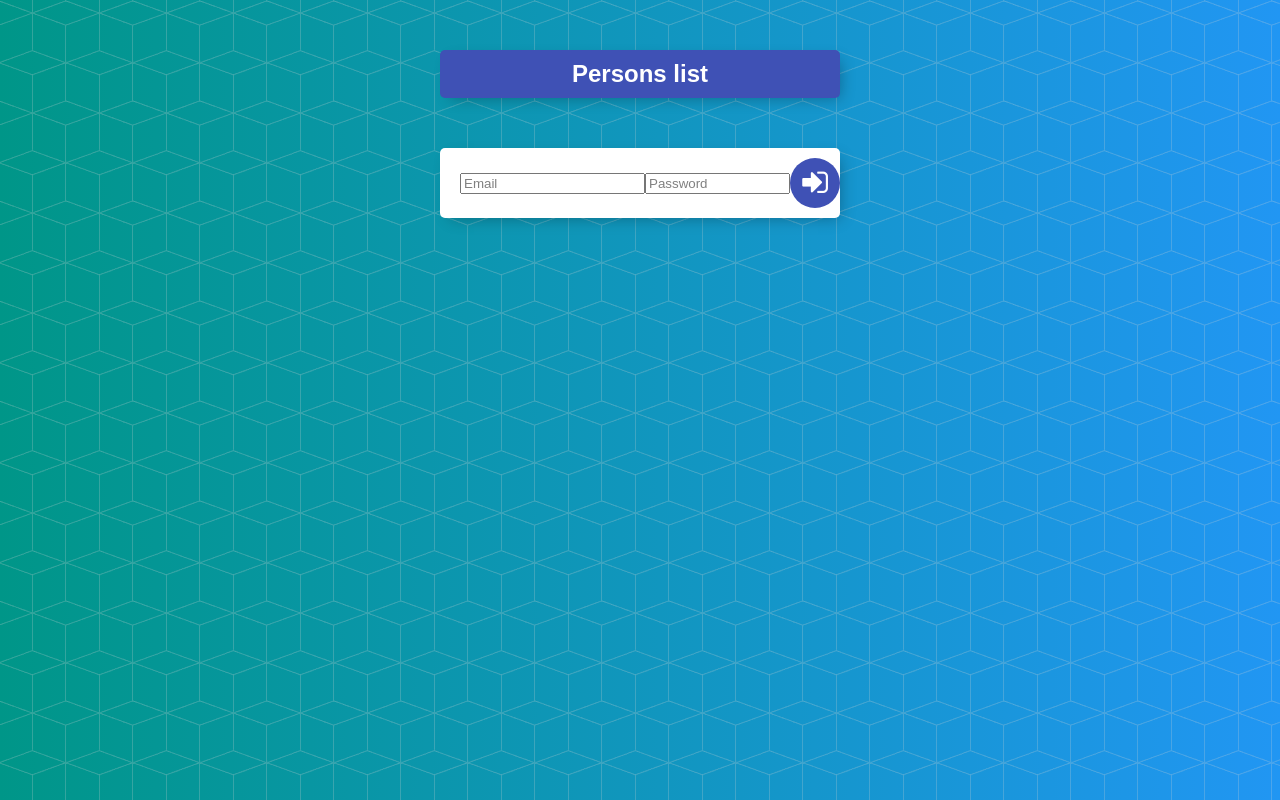
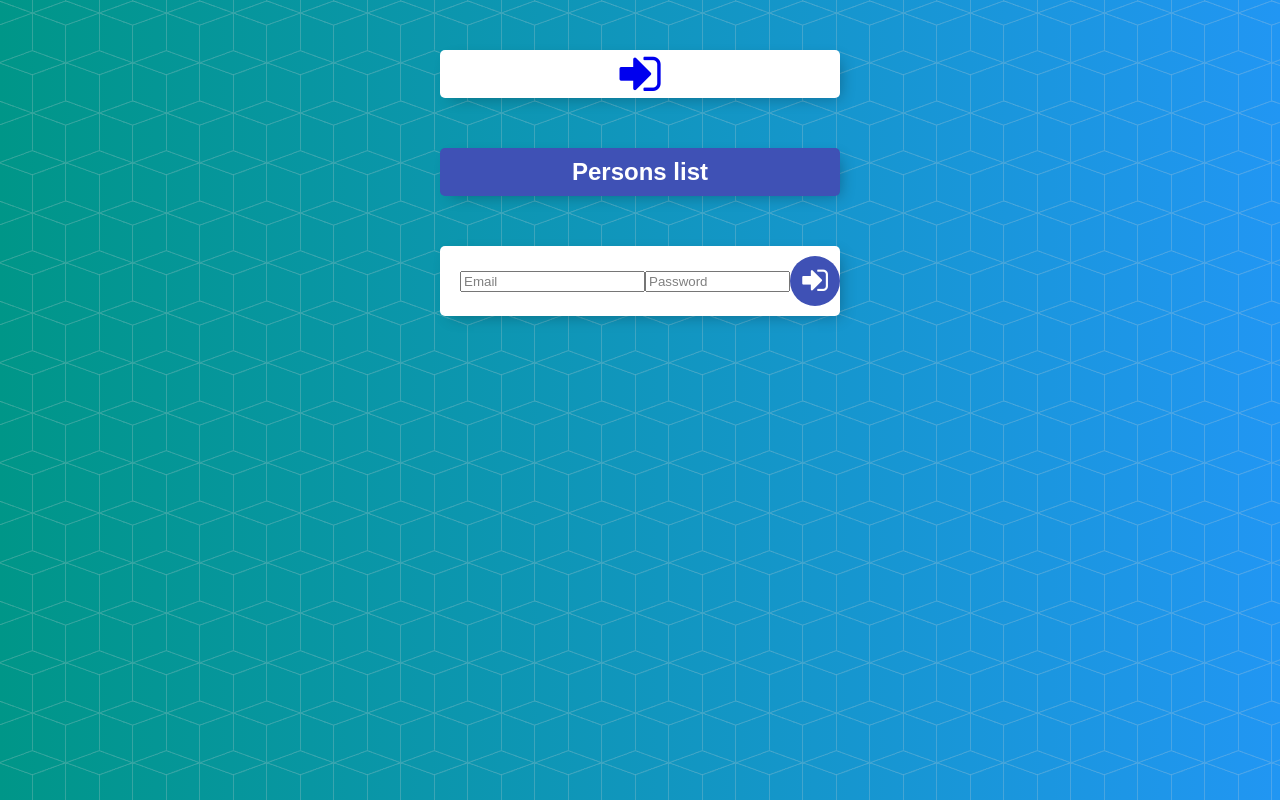
Before and after one commit to jfbarahonag/persons-list, an Angular app: page /login in a window 1280 px wide. Shown: the top 800 px of the page. Built offline with nearby package versions, Linux system fonts and the light colour scheme.

Commit message:
logout functionality was added

```diff
--- a/src/app/app.component.html
+++ b/src/app/app.component.html
@@ -1,3 +1,11 @@
+<div class="box centered" *ngIf="!isLoggedIn()">
+  <a routerLink="/login"><i style="font-size: 48px;" class="fa fa-sign-in fa-6"></i></a>
+</div>
+
+<div class="box centered" *ngIf="isLoggedIn()">
+  <a style="cursor: pointer;" (click)="logout()"><i style="font-size: 48px;" class="fa fa-sign-out"></i></a>
+</div>
+
 <!-- heading -->
 <section class="box" id="heading">
   <h1>{{ title }}</h1>
--- a/src/app/app.component.ts
+++ b/src/app/app.component.ts
@@ -1,3 +1,4 @@
+import { LoginService } from './login/login.service';
 import { Component, OnInit } from '@angular/core';
 import { initializeApp } from 'firebase/app';
 import { getAuth } from 'firebase/auth';
@@ -8,16 +9,23 @@ import { getAuth } from 'firebase/auth';
   styleUrls: ['./app.component.css'],
 })
 export class AppComponent implements OnInit {
-  constructor() {}
+  constructor(private loginService: LoginService) {}
+
+  title = 'Persons list';
 
   ngOnInit(): void {
     const app = initializeApp({
-      apiKey: "AIzaSyD_ZiElS9JTf_3EIU2Ti2aZkZAh6LFeujw",
-      authDomain: "people-list-91a74.firebaseapp.com",
+      apiKey: 'AIzaSyD_ZiElS9JTf_3EIU2Ti2aZkZAh6LFeujw',
+      authDomain: 'people-list-91a74.firebaseapp.com',
     });
     getAuth(app);
-
   }
 
-  title = 'Persons list';
+  logout() {
+    this.loginService.logout();
+  }
+
+  isLoggedIn() {
+    return this.loginService.isLoggedIn();
+  }
 }
--- a/src/app/login/login.service.ts
+++ b/src/app/login/login.service.ts
@@ -1,6 +1,6 @@
 import { Router } from '@angular/router';
 import { Injectable } from '@angular/core';
-import { getAuth, signInWithEmailAndPassword } from 'firebase/auth';
+import { getAuth, signInWithEmailAndPassword, signOut } from 'firebase/auth';
 
 @Injectable()
 export class LoginService {
@@ -25,7 +25,24 @@ export class LoginService {
       });
   }
 
+  logout() {
+    const auth = getAuth();
+    signOut(auth)
+      .then(() => {
+        console.log('Sign-Out successful');
+        this.token = '';
+        this.router.navigate(['/login']);
+      })
+      .catch((err) => {
+        console.error('Sign-Out error: ', err.code);
+      });
+  }
+
   getIdToken() {
     return this.token;
   }
+
+  isLoggedIn() {
+    return this.token !== '';
+  }
 }
--- a/src/styles.css
+++ b/src/styles.css
@@ -18,6 +18,10 @@ h1 {
   background: white;
   border-radius: 5px;
   box-shadow: 5px 5px 15px -5px rgba(0, 0, 0, 0.3);
+}
+
+.centered {
+  text-align: center;
 }
 
 #heading {
```
